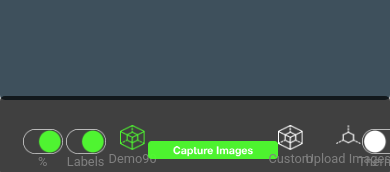
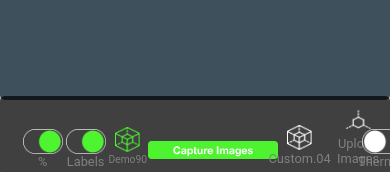
Before and after one commit to De-Risking-Strategies/SensorFusionPublic, a Flask app: page / in a window 390 px wide. Shown: the part 672-844 px from the top of the page. Run offline with Flask 2, Linux system fonts and the light colour scheme.

Commit message:
Removed static label from Custom to fix switching issue

```diff
--- a/Demo90/TFLite_detection_webcam_api.py
+++ b/Demo90/TFLite_detection_webcam_api.py
@@ -450,7 +450,10 @@
 
                     #print("Kill TF Flag: "+ str(kill_tensorFlow))
                     if kill_tensorFlow != 'True':
-                        cv2.rectangle(frame, (xmin,ymin), (xmax,ymax), (10, 255, 0), 3)
+                        try:
+                            cv2.rectangle(frame, (xmin,ymin), (xmax,ymax), (10, 255, 0), 3)
+                        except:
+                            pass
 
                     # Draw label (object_name) and score (%)
 
--- a/Demo90/static/css/style.css
+++ b/Demo90/static/css/style.css
@@ -245,12 +245,12 @@
 left:14%;
 }
 #controlCellModel{
-bottom:-52%;
+bottom:-45%;
 left:25%;
 }
 #controlCellSpaceBar{
 bottom:-26%;
-left:33%
+left:35%
 }
 #controlCellTrain{
 bottom:-52%;
@@ -328,7 +328,7 @@
 }
 #controlCellSensor{
 bottom:-40%;
-left:75.5%;
+left:78.5%;
 }
 #controlCellThermal{
 bottom:-46%;
--- a/Demo90/static/js/index.js
+++ b/Demo90/static/js/index.js
@@ -7,7 +7,7 @@
 var modal;
 var modalOpen = false;
 var preLoadedModel = ['Demo90','Model01.Deer', 'Model02.Head', 'Model03.Eyes', 'Model04.Tree'];
-var customModel = ['Custom', 'Custom.04','Check.ID','Custom.01','Custom.02', 'Custom.03'];
+var customModel = ['Custom.04','Check.ID','Custom.01','Custom.02', 'Custom.03'];
 var customModelIndex = 0;
 
 var preLoadedModelSelected = 'Demo90';//Default Model
@@ -84,13 +84,12 @@
     document.getElementById('switchCustomImg').src = 'http://localhost:5000/static/assets/models_icon_001.png';
   }
 }else{
-    customModelIndex = getCookie('customModelIndex');
-    //if (isNaN(customModelIndex)){customModelIndex = 0};
+   customModelIndex = getCookie('customModelIndex');
 
    if(customModelIndex == ""){
     setCookie("modelIndex", "0", 30); //Reset PreLoaded Model Index
     preLoadedModelIndex = 0;
-    //setCookie("customModelIndex", customModelIndex, 30);
+    setCookie("customModelIndex", customModelIndex, 30);
     setCookie("modelType", "Custom", 30);
 
     document.getElementById('switchModelImg').src = 'http://localhost:5000/static/assets/models_icon_001.png';
@@ -183,10 +182,10 @@
 
       if (isNaN(customModelIndex)){customModelIndex = 0};
 
-      if (customModelIndex == 0){customModelIndex = 1};//Skip 0th
+      //if (customModelIndex == 0){customModelIndex = 1};//Skip 0th
 
       if(customModelIndex >= 5){
-        customModelIndex = 1;//Skip over the initial placeholder 'custom'
+        customModelIndex = 0;//Skip over the initial placeholder 'custom'
       }else{
         customModelIndex += 1;
       }
@@ -205,9 +204,7 @@
       timeRefresh(3);//Reload broswer
 
    }
-   function timeRefresh(time) {
-        setTimeout("location.reload(true);", time);
-      }
+
    if(command == 'model'){//PRE LOADED MODEL
       //switchModelImage();
       var len = preLoadedModel.length;
@@ -276,6 +273,9 @@
  modalOpen = false;
 
 }
+ function timeRefresh(time) {
+      setTimeout("location.reload(true);", time);
+    }
 function switchModelImage(){
   if(document.getElementById('switchModelImg').src == 'http://localhost:5000/static/assets/models_icon_001.png')
   {
--- a/Demo90/templates/index.html
+++ b/Demo90/templates/index.html
@@ -76,12 +76,12 @@
           <table><tr>
               <td id="controlCellScore" style='position:absolute;text-align: center'> <a id="toggleScoresLink" onclick="postAPI('scores')"><img id="toggleScoresBtn" class='large_button'src='/static/assets/toggle_switch_on_001.png'/><br><span class="controlBtnLabel">%</span></a></td>
               <td id="controlCellLabel" style='position:absolute;text-align: center'> <a id="toggleLabelsLink" onclick="postAPI('labels')"><img id="toggleLabelsBtn" class='large_button'src='/static/assets/toggle_switch_on_001.png'/><br><span class="controlBtnLabel">Labels</span></a></td>
-              <td id="controlCellModel" style='position:absolute;text-align: center'> <a id="switchModelLink" class="myBtn" onclick="postAPI('model');" ><img id='switchModelImg' class='standard_button'  src='/static/assets/models_icon_selected_001.png'/><br><span id='switchModelLabel' class="controlBtnLabel">Demo.90</span></a></td>
+              <td id="controlCellModel" style='position:absolute;text-align: center'> <span id='staticModelLabel' class="controlBtnLabel"><a id="staticModelLink" class="myBtn" onclick="postAPI('model');" ><img id='switchModelImg' class='standard_button'  src='/static/assets/models_icon_selected_001.png'/><br><span id='switchModelLabel' class="controlBtnLabel">&nbsp;&nbsp;&nbsp;&nbsp;&nbsp;&nbsp;&nbsp;</span></a></td>
 
               <td id="controlCellSpaceBar" style='position:absolute;'>
               <a id="annotate_btn" onclick="modal1_click('annotate');"><img class='checkid_button' src='/static/assets/capture_images_001.png'/></a></td>
 
-              <td id="controlCellTrain" style='position:absolute;text-align: center'> <a id="trainBtn" class="myBtn"  onclick="postAPI('custom');"><img id='switchCustomImg' class='standard_button'  src='/static/assets/models_icon_001.png'/><br><span id='switchCustomLabel' class="controlBtnLabel">Custom  </span></a></td>
+              <td id="controlCellTrain" style='position:absolute;text-align: center'> <br/><a id="trainBtn" class="myBtn"  onclick="postAPI('custom');"><img id='switchCustomImg' class='standard_button'  src='/static/assets/models_icon_001.png'/><br><span id='switchCustomLabel' class="controlBtnLabel">&nbsp;&nbsp;&nbsp;&nbsp;&nbsp;&nbsp;</span></a></td>
               <td id="controlCellSensor" style='position:absolute;text-align: center'> <a id="sensorBtn" class="myBtn" onclick="selectFile('train');"><img id='switchTrainImg' class='standard_button' src='/static/assets/train_model_001.png'/><br><span id='trainModelLabel'class="controlBtnLabel">Upload Images</span></a></td>
               <td id="controlCellThermal" style='position:absolute;text-align: center'> <a id="thermalBtn" class="myBtn" onclick="modal1_click('thermal');"><img class='large_button' src='/static/assets/toggle_switch_off_001.png'/><br><span id='thermalModelLabel' class="controlBtnLabel">Thermal</span></a></td>
           </tr></table>
```
Also changed, not shown: CHANGELOG.md.
